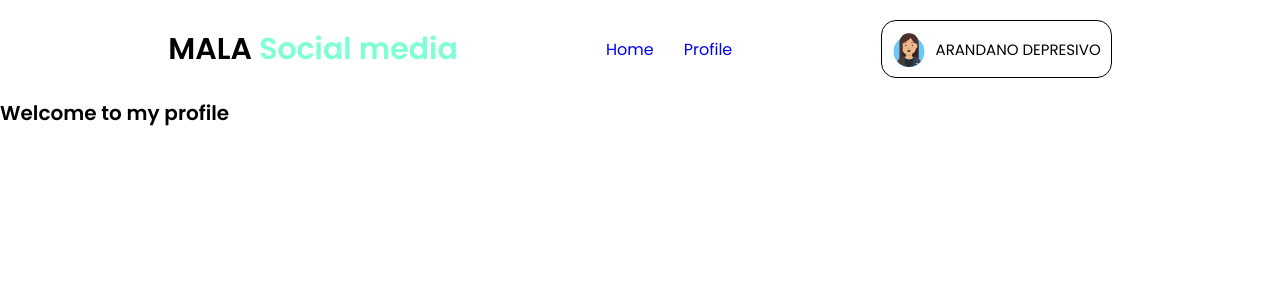
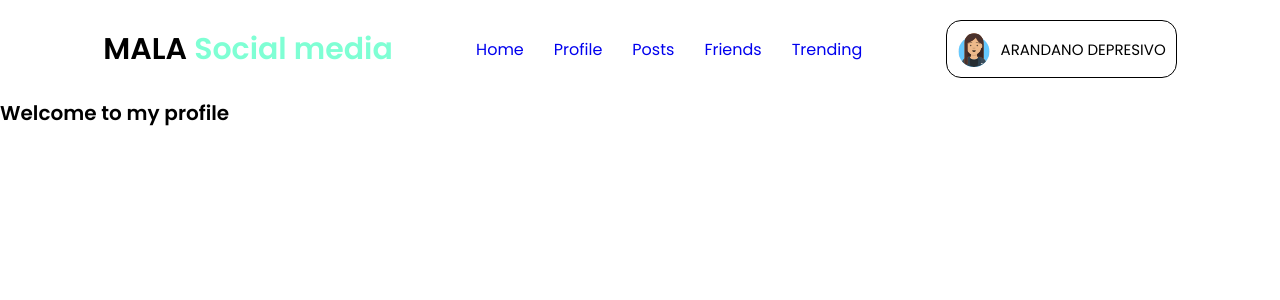
Before and after one commit to ArmandoAlmanza/mala-social-media, a React (Vite) app: page /profile in a window 1280 px wide. Shown: the top 300 px of the page. Built offline with nearby package versions, Linux system fonts and the light colour scheme.

Commit message:
its better?

```diff
--- a/src/components/Navbar.jsx
+++ b/src/components/Navbar.jsx
@@ -1,15 +1,38 @@
 import { Link } from "react-router-dom";
 
 const Navbar = () => {
+    const links = [
+        {
+            to: "/",
+            name: "Home",
+        },
+        {
+            to: "/profile",
+            name: "Profile",
+        },
+        {
+            to: "/",
+            name: "Posts",
+        },
+        {
+            to: "/",
+            name: "Friends",
+        },
+        {
+            to: "/",
+            name: "Trending",
+        },
+    ];
+
     return (
         <nav className="navbar">
-            <Link to="/" className="link">
-                Home
-            </Link>
-
-            <Link to="/profile" className="link">
-                Profile
-            </Link>
+            {links.map((anchor, i) => {
+                return (
+                    <Link to={anchor.to} className="link" key={i}>
+                        {anchor.name}
+                    </Link>
+                );
+            })}
         </nav>
     );
 };
```
